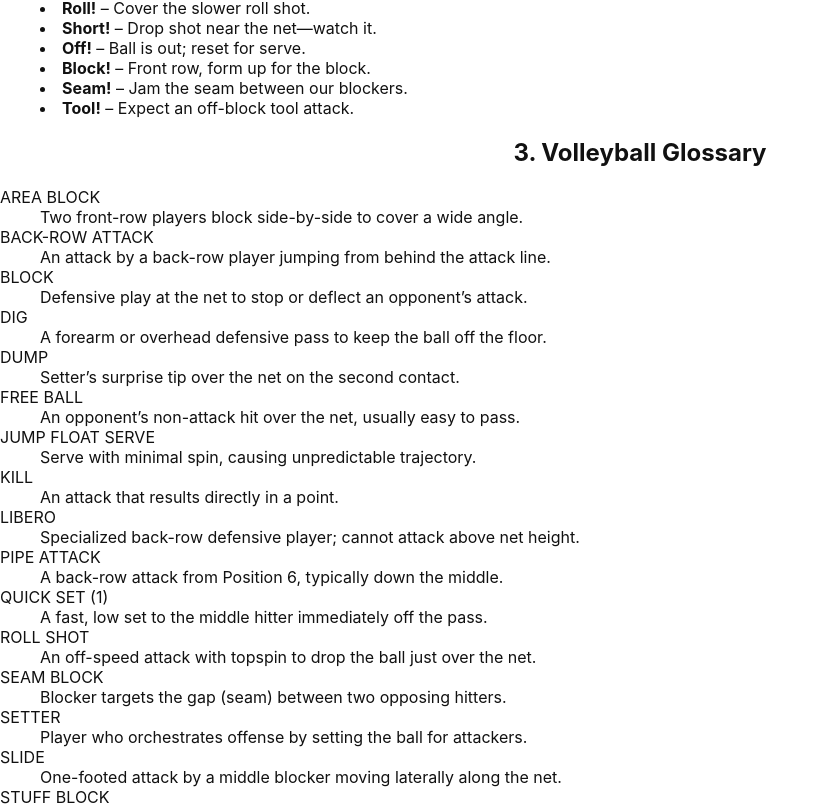
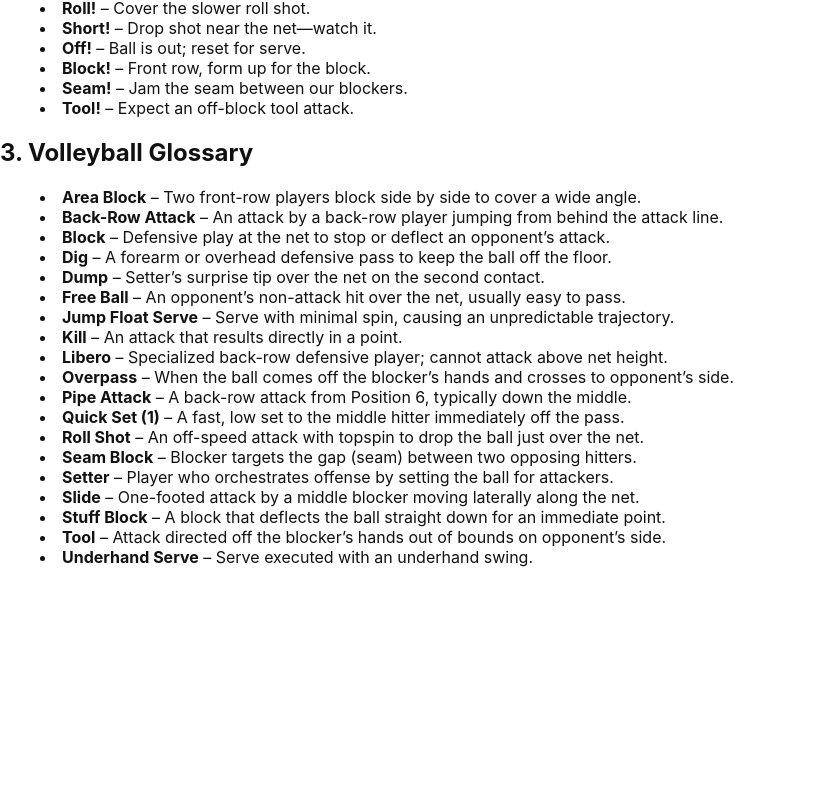
Before and after one commit to blueweriy/volleyball-ai-website, a React (Vite) app: page /callouts in a window 1280 px wide. Shown: the part 572-1380 px from the top of the page, without its empty margins (0-829 px from the left). After the commit the page ends 1155 px from the top, so only its background shows below. Built offline with nearby package versions, Linux system fonts and the light colour scheme.

Commit message:
Update Callouts.jsx

```diff
--- a/src/pages/Callouts.jsx
+++ b/src/pages/Callouts.jsx
@@ -88,40 +88,67 @@ export default function Callouts() {
       </section>
 
       {/* 3. Glossary */}
-      <section id="glossary" className="mb-8">
-        <h2 className="text-3xl font-semibold mb-6 text-center">3. Volleyball Glossary</h2>
-        <div className="grid grid-cols-1 sm:grid-cols-2 lg:grid-cols-3 gap-6">
-          {[
-            ["Area Block", "Two front-row players block side-by-side to cover a wide angle."],
-            ["Back-Row Attack", "An attack by a back-row player jumping from behind the attack line."],
-            ["Block", "Defensive play at the net to stop or deflect an opponent’s attack."],
-            ["Dig", "A forearm or overhead defensive pass to keep the ball off the floor."],
-            ["Dump", "Setter’s surprise tip over the net on the second contact."],
-            ["Free Ball", "An opponent’s non-attack hit over the net, usually easy to pass."],
-            ["Jump Float Serve", "Serve with minimal spin, causing unpredictable trajectory."],
-            ["Kill", "An attack that results directly in a point."],
-            ["Libero", "Specialized back-row defensive player; cannot attack above net height."],
-            ["Pipe Attack", "A back-row attack from Position 6, typically down the middle."],
-            ["Quick Set (1)", "A fast, low set to the middle hitter immediately off the pass."],
-            ["Roll Shot", "An off-speed attack with topspin to drop the ball just over the net."],
-            ["Seam Block", "Blocker targets the gap (seam) between two opposing hitters."],
-            ["Setter", "Player who orchestrates offense by setting the ball for attackers."],
-            ["Slide", "One-footed attack by a middle blocker moving laterally along the net."],
-            ["Stuff Block", "A block that deflects the ball straight down for an immediate point."],
-            ["Tool", "Attack directed off the blocker’s hands out of bounds on opponent’s side."],
-            ["Toss-Serve", "Underhand serve where ball is tossed slightly before contact."],
-            ["Three-Hit Train", "Quick succession of bump/set/spike within one play."],
-            ["Wipe", "Off-speed hit off the blocker’s hands to redirect the ball."],
-          ].map(([term, desc]) => (
-            <div
-              key={term}
-              className="bg-gray-50 rounded-lg p-5 hover:shadow-md transition-shadow"
-            >
-              <dt className="font-bold text-lg text-indigo-600 uppercase">{term}</dt>
-              <dd className="mt-2 text-gray-700 leading-relaxed">{desc}</dd>
-            </div>
-          ))}
-        </div>
+      <section id="glossary">
+        <h2 className="text-3xl font-semibold mb-4">3. Volleyball Glossary</h2>
+        <ul className="list-disc list-inside space-y-2 leading-relaxed">
+          <li>
+            <strong>Area Block</strong> – Two front-row players block side by side to cover a wide angle.
+          </li>
+          <li>
+            <strong>Back-Row Attack</strong> – An attack by a back-row player jumping from behind the attack line.
+          </li>
+          <li>
+            <strong>Block</strong> – Defensive play at the net to stop or deflect an opponent’s attack.
+          </li>
+          <li>
+            <strong>Dig</strong> – A forearm or overhead defensive pass to keep the ball off the floor.
+          </li>
+          <li>
+            <strong>Dump</strong> – Setter’s surprise tip over the net on the second contact.
+          </li>
+          <li>
+            <strong>Free Ball</strong> – An opponent’s non-attack hit over the net, usually easy to pass.
+          </li>
+          <li>
+            <strong>Jump Float Serve</strong> – Serve with minimal spin, causing an unpredictable trajectory.
+          </li>
+          <li>
+            <strong>Kill</strong> – An attack that results directly in a point.
+          </li>
+          <li>
+            <strong>Libero</strong> – Specialized back-row defensive player; cannot attack above net height.
+          </li>
+          <li>
+            <strong>Overpass</strong> – When the ball comes off the blocker’s hands and crosses to opponent’s side.
+          </li>
+          <li>
+            <strong>Pipe Attack</strong> – A back-row attack from Position 6, typically down the middle.
+          </li>
+          <li>
+            <strong>Quick Set (1)</strong> – A fast, low set to the middle hitter immediately off the pass.
+          </li>
+          <li>
+            <strong>Roll Shot</strong> – An off-speed attack with topspin to drop the ball just over the net.
+          </li>
+          <li>
+            <strong>Seam Block</strong> – Blocker targets the gap (seam) between two opposing hitters.
+          </li>
+          <li>
+            <strong>Setter</strong> – Player who orchestrates offense by setting the ball for attackers.
+          </li>
+          <li>
+            <strong>Slide</strong> – One-footed attack by a middle blocker moving laterally along the net.
+          </li>
+          <li>
+            <strong>Stuff Block</strong> – A block that deflects the ball straight down for an immediate point.
+          </li>
+          <li>
+            <strong>Tool</strong> – Attack directed off the blocker’s hands out of bounds on opponent’s side.
+          </li>
+          <li>
+            <strong>Underhand Serve</strong> – Serve executed with an underhand swing.
+          </li>
+        </ul>
       </section>
     </div>
   );
```
